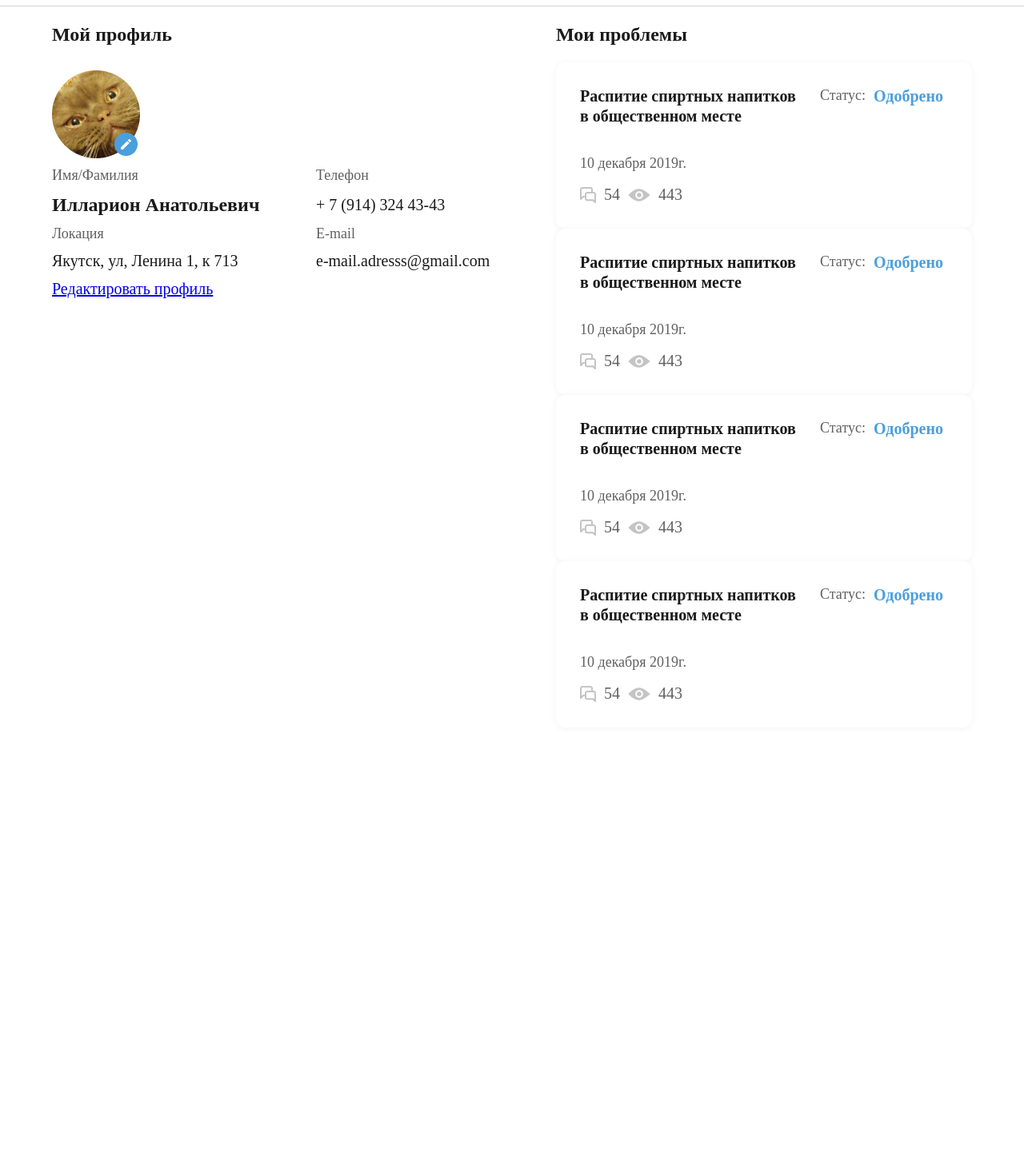
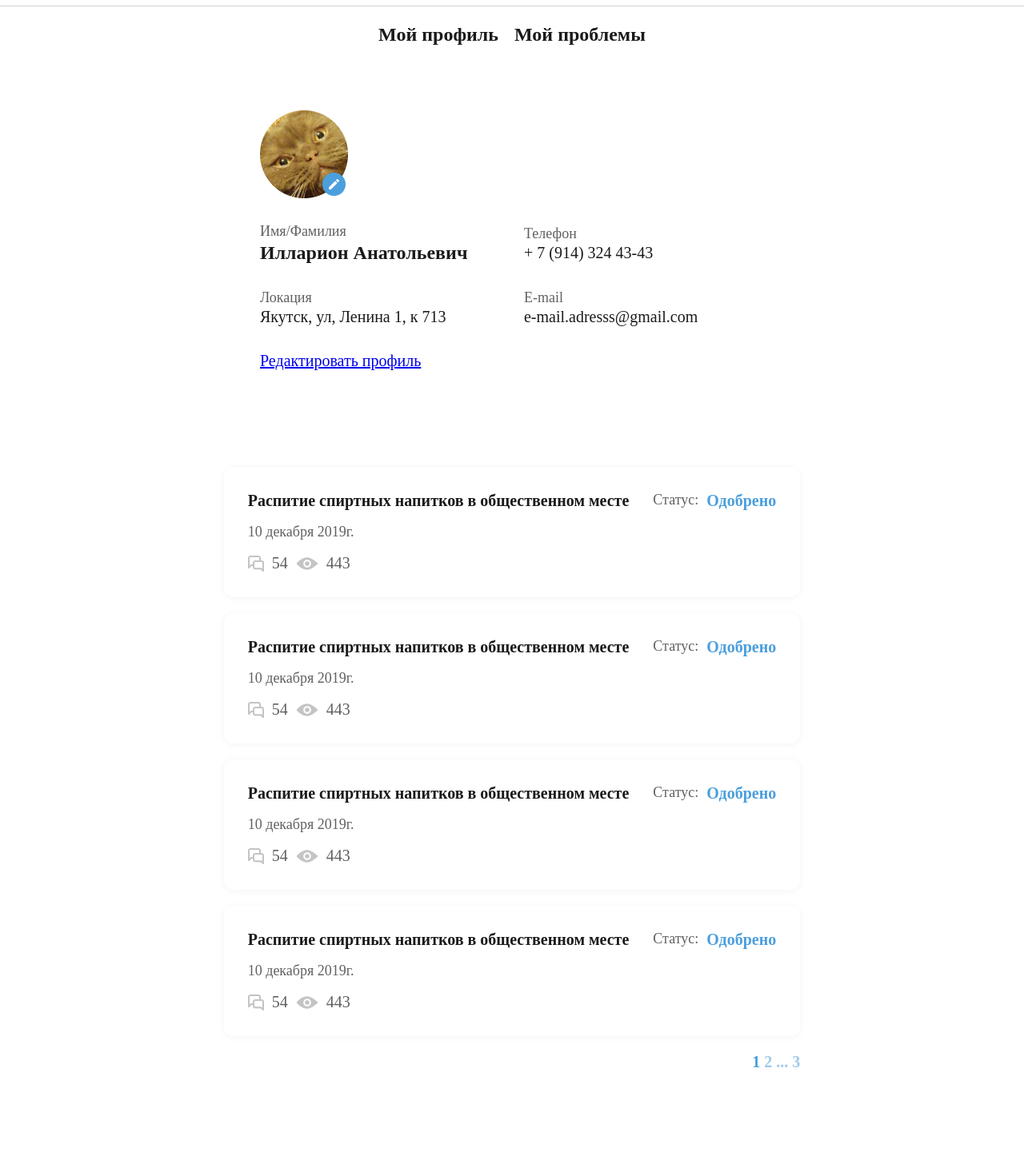
Before and after one commit to arri1/vityaProject, a plain HTML site: page page4/index.html in a window 1280 px wide. Shown: the part 83-1524 px from the top of the page at 80% size. Before the commit the page ends 1013 px from the top, so only its background shows below. Drawn offline with Linux system fonts and the light colour scheme.

Commit message:
flexed 4 page

```diff
--- a/components/components.css
+++ b/components/components.css
@@ -180,17 +180,19 @@ body {
 .numbersContainer {
     height: auto;
     align-items: center;
-    justify-content: flex-start;
-    display: flex;
+    justify-content: center;
+    display: grid;
+    grid-template-columns: auto auto auto auto 1fr;
+    grid-template-rows: auto;
+    grid-gap: 5px;
     width: 100%;
+
 }
 
 .numbersContainer .numbers {
     font-weight: 600;
     font-size: 20px;
     line-height: 25px;
-    padding-right: 5px;
-
     color: #9FC9E8;
 }
 
--- a/page4/index.css
+++ b/page4/index.css
@@ -1,27 +1,62 @@
-.mainContainer{
+
+.verticalContainer {
+    display: flex;
+    width: 100%;
+    justify-content: center;
+    align-items: center;
+    flex-direction: column;
+}
+
+.profileTitleContainer {
+    display: grid;
+    align-items: center;
+    justify-content: center;
+    grid-template-columns: auto 1fr 520px;
+    grid-template-rows: auto;
+    height: auto;
+    width: 100%;
+}
+
+.profileTitleContainer .title {
+    font-weight: 600;
+    font-size: 24px;
+    line-height: 30px;
+    /* dark */
+    color: #1A1A1A;
+}
+
+.profileTitleContainer .left {
+
+}
+
+.mainContainer {
     display: grid;
     align-items: flex-start;
     justify-content: center;
     grid-template-columns: auto 1fr auto;
     grid-template-rows: auto;
+    width: 100%;
+    padding: 40px 0;
+
 }
-.mainContainer .left{
+
+.mainContainer .left {
+    padding: 40px 0;
     display: grid;
     justify-content: center;
     align-items: center;
-    grid-gap: 10px 30px;
+    grid-gap: 30px;
     grid-template-columns: 300px 300px;
-    grid-template-rows: repeat(7,auto);
+    grid-template-rows: repeat(3, auto);
 }
-.title{
-    font-weight: 600;
-    font-size: 24px;
-    line-height: 30px;
-    padding-bottom: 20px;
-    /* dark */
-    color: #1A1A1A;
+
+.mainContainer .left .item {
+    display: flex;
+    flex-direction: column;
 }
-.mainContainer  .left .titleProp{
+
+
+.mainContainer .left .titleProp {
     font-size: 18px;
     line-height: 23px;
     /* identical to box height */
@@ -31,7 +66,8 @@
 
     color: #606060;
 }
-.mainContainer .left .name{
+
+.mainContainer .left .name {
     font-weight: 600;
     font-size: 24px;
     line-height: 30px;
@@ -40,7 +76,8 @@
 
     color: #1A1A1A;
 }
-.mainContainer .left .value{
+
+.mainContainer .left .value {
     font-size: 20px;
     line-height: 25px;
 
@@ -48,24 +85,30 @@
 
     color: #1A1A1A;
 }
-.mainContainer .left .href{
+
+.mainContainer .left .href {
     font-size: 20px;
     line-height: 25px;
 }
-.mainContainer .right{
+
+.mainContainer .right {
     display: flex;
     flex-direction: column;
     align-items: flex-start;
     justify-content: flex-start;
 }
+
 .mainContainer .right .grid {
     display: grid;
     justify-content: center;
     align-items: center;
     grid-template-columns: auto;
-    grid-template-rows: repeat(4,auto);
+    grid-template-rows: repeat(5, auto);
+    padding: 40px 0;
+    grid-gap: 20px;
 }
-.mainContainer .right .grid .item{
+
+.mainContainer .right .grid .item {
     background: #FFFFFF;
     box-shadow: 0px 1px 10px rgba(0, 0, 0, 0.05);
     border-radius: 12px;
@@ -75,7 +118,8 @@
     grid-template-columns: 270px 160px;
     grid-template-rows: auto auto;
 }
-.mainContainer .right .grid .item .title{
+
+.mainContainer .right .grid .item .title {
     font-weight: 600;
     font-size: 20px;
     line-height: 25px;
@@ -84,22 +128,29 @@
 
     color: #1A1A1A;
 }
-.mainContainer .right .grid .item .status{
+
+.mainContainer .right .grid .item .status {
     display: flex;
     align-items: flex-start;
     justify-content: flex-start;
 
 }
+
 .mainContainer .right .grid .item .status .left {
     font-size: 18px;
     line-height: 23px;
+    padding: 0;
     display: flex;
+    align-items: flex-start;
+    justify-content: flex-start;
+
     /* identical to box height */
 
     /* grey */
 
     color: #606060;
 }
+
 .mainContainer .right .grid .item .status .right {
     display: flex;
     font-weight: 600;
@@ -109,7 +160,78 @@
 
     color: #4B9FDD;
 }
+
 .mainContainer .right .grid .item .prop {
     grid-column-start: 1;
     grid-column-end: 3;
 }
+
+.problemsNumbersContainer {
+    height: auto;
+    align-items: center;
+    justify-content: center;
+    display: grid;
+    grid-template-columns: 1fr auto auto auto auto;
+    grid-template-rows: auto;
+    grid-gap: 5px;
+    width: 100%;
+
+}
+
+.problemsNumbersContainer .numbers {
+    font-weight: 600;
+    font-size: 20px;
+    line-height: 25px;
+    color: #9FC9E8;
+}
+
+.problemsNumbersContainer .selected {
+    color: #4B9FDD;
+}
+
+@media screen and (max-width: 1300px) and (min-width: 800px) {
+    .profileTitleContainer {
+        grid-template-columns: auto 20px auto;
+    }
+
+    .profileTitleContainer .title .left {
+        justify-content: flex-end;
+    }
+
+    .mainContainer {
+
+        grid-template-columns: auto;
+        grid-template-rows: auto 40px auto;
+    }
+    .mainContainer .right .grid .item {
+        grid-template-columns: auto auto;
+
+    }
+}
+
+@media screen and (max-width: 800px) {
+    .profileTitleContainer {
+        grid-template-columns: auto 20px auto;
+    }
+
+    .profileTitleContainer .title .left {
+        justify-content: flex-end;
+    }
+
+    .mainContainer {
+
+        grid-template-columns: auto;
+        grid-template-rows: auto 40px auto;
+    }
+
+    .mainContainer .left {
+        grid-template-columns: auto;
+        grid-template-rows: repeat(6, auto);
+    }
+    .mainContainer .right .grid .item {
+        grid-template-columns: auto auto;
+
+    }
+
+
+}
--- a/page4/index.html
+++ b/page4/index.html
@@ -16,28 +16,41 @@
     <div class="navButton">Новости</div>
     <div class="navButton">Голосования</div>
     <div class="navBlueButton">Личный кабинет</div>
+    <img src="../img/burger.png" class="burger">
 </div>
 <div class="paddingContainer">
+    <div class="verticalContainer">
+        <div class="profileTitleContainer">
+            <div class="title left">Мой профиль</div>
+            <div></div>
+            <div class="title">Мой проблемы</div>
+        </div>
         <div class="mainContainer">
             <div class="left">
-            <div class="title">Мой профиль</div>
-            <div></div>
                 <img src="../img/avatar.png"/>
                 <div></div>
+                <div class="item">
                     <div class="titleProp">Имя/Фамилия</div>
+                    <div class="name">Илларион Анатольевич</div>
+                </div>
+                <div class="item">
                     <div class="titleProp">Телефон</div>
-            <div class="name">Илларион Анатольевич</div>
                     <div class="value">+ 7 (914) 324 43-43</div>
+                </div>
+                <div class="item">
                     <div class="titleProp">Локация</div>
+                    <div class="value">Якутск, ул, Ленина 1, к 713</div>
+                </div>
+                <div class="item">
                     <div class="titleProp">E-mail</div>
-            <div class="value">Якутск, ул, Ленина 1, к 713</div>
                     <div class="value">e-mail.adresss@gmail.com</div>
+                </div>
                 <a href="#" class="href">Редактировать профиль</a>
 
 
             </div>
+            <div></div>
             <div class="right">
-            <div class="title">Мои проблемы</div>
                 <div class="grid">
                     <div class="item">
                         <div class="title">Распитие спиртных напитков в общественном месте</div>
@@ -111,6 +124,15 @@
                             </div>
                         </div>
                     </div>
+                    <div class="problemsNumbersContainer">
+                        <div></div>
+                        <div class="numbers selected">1</div>
+                        <div class="numbers">2</div>
+                        <div class="numbers">...</div>
+                        <div class="numbers">3</div>
+                    </div>
+                </div>
+
             </div>
         </div>
     </div>
```
Lines whose indentation alone changed are shown as unchanged.
